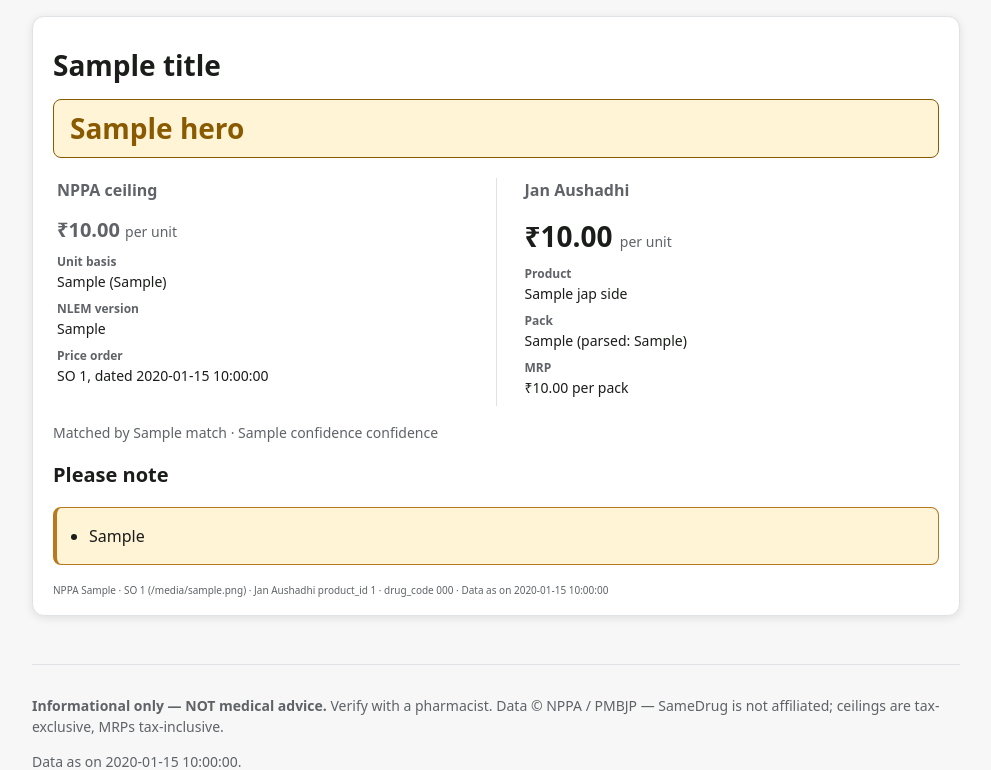
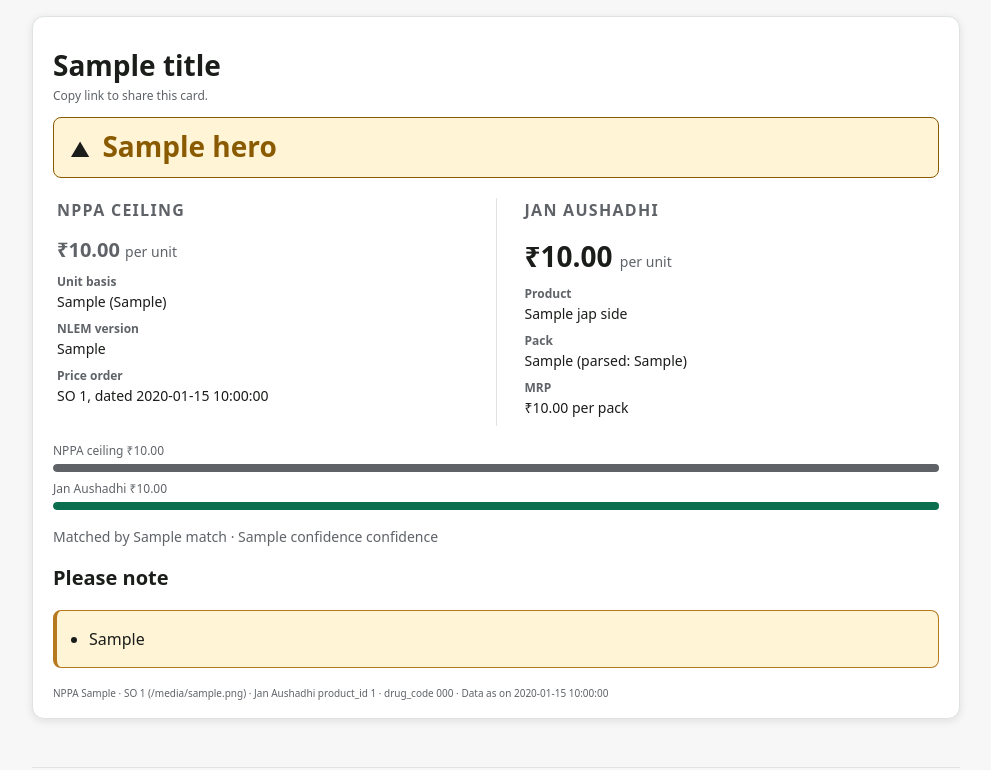
Before and after one commit to Vedant-Divate/SameDrug, a FastAPI app: template samedrug/app/templates/detail.html in a window 1280 px wide. Shown: the part 55-825 px from the top of the page, without its empty margins (144-1135 px from the left). Run offline with FastAPI, Linux system fonts and the light colour scheme; the template is opened without the code that fills it: most values are stand-ins (such as "Sample title", 1, 10 or a date in 2020); some libraries are stand-ins or nearby versions.

Commit message:
feat(ui): redesign equivalence card with comparison bars and micro-labels

```diff
--- a/samedrug/app/static/style.css
+++ b/samedrug/app/static/style.css
@@ -342,6 +342,41 @@ dd { margin: 0 0 var(--sp-2); }
 .stat-date { font-size: var(--text-14); font-weight: 600; overflow-wrap: anywhere; }
 .stat-label { font-size: var(--text-12); color: var(--muted); }
 
+/* 7. Card extras: title row, micro-labels, comparison bars */
+.title-row { display: flex; align-items: center; gap: var(--sp-3); flex-wrap: wrap; }
+.title-row h1 { margin: var(--sp-4) 0 var(--sp-1); flex: 1 1 auto; }
+.copy-link {
+  font-size: var(--text-14);
+  color: var(--accent);
+  background: transparent;
+  border: 1px solid var(--accent);
+  border-radius: var(--radius-pill);
+  padding: var(--sp-1) var(--sp-3);
+  cursor: pointer;
+  white-space: nowrap;
+}
+.copy-link:hover { background: var(--success-bg); }
+.copy-link[hidden] { display: none; }
+.share-hint { margin: 0 0 var(--sp-1); font-size: var(--text-12); color: var(--muted); }
+.savings-icon { font-size: var(--text-20); margin-right: var(--sp-2); }
+.micro-label {
+  text-transform: uppercase;
+  letter-spacing: 0.08em;
+  font-size: var(--text-12);
+}
+.bars { margin: var(--sp-4) 0; display: grid; gap: var(--sp-2); }
+.bar-row { display: grid; gap: var(--sp-1); }
+.bar-label { font-size: var(--text-12); color: var(--muted); }
+.bar-track {
+  height: var(--sp-2);
+  background: var(--line);
+  border-radius: var(--radius-pill);
+  overflow: hidden;
+}
+.bar { height: 100%; border-radius: var(--radius-pill); }
+.bar-ceiling { background: var(--muted); }
+.bar-jap { background: var(--accent); }
+
 /* Desktop: two-column NPPA/JAP layout with a center divider. */
 @media (min-width: 48rem) {
   body { max-width: 60rem; }
--- a/samedrug/app/templates/detail.html
+++ b/samedrug/app/templates/detail.html
@@ -12,12 +12,16 @@
   data-jap-per-unit="{{ jap_raw }}"
   data-savings="{{ savings_raw }}"
   data-mrp="{{ mrp_raw }}">
-  <h1>{{ title }}</h1>
-  <p class="savings-hero {% if payload.savings_pct > 0 %}savings-positive{% else %}savings-negative{% endif %}" role="status"><span class="savings-value">{{ hero }}</span></p>
+  <div class="title-row">
+    <h1>{{ title }}</h1>
+    <button type="button" class="copy-link" data-copy-link hidden>Copy link</button>
+  </div>
+  <p class="share-hint">Copy link to share this card.</p>
+  <p class="savings-hero {% if payload.savings_pct > 0 %}savings-positive{% else %}savings-negative{% endif %}" role="status"><span class="savings-icon" aria-hidden="true">{% if payload.savings_pct > 0 %}▼{% else %}▲{% endif %}</span> <span class="savings-value">{{ hero }}</span></p>
 
   <div class="price-grid">
     <section class="side nppa" aria-label="NPPA ceiling price">
-      <h2>NPPA ceiling</h2>
+      <h2 class="micro-label">NPPA ceiling</h2>
       <p class="price price-reference">{{ payload.nppa_side.ceiling_per_unit_inr|inr }} <span class="per">per unit</span></p>
       <dl>
         <dt>Unit basis</dt><dd>{{ payload.nppa_side.unit_basis }} ({{ payload.nppa_side.qualifier_raw }})</dd>
@@ -27,7 +31,7 @@
     </section>
     <div class="price-divider" aria-hidden="true"></div>
     <section class="side jap" aria-label="Jan Aushadhi price">
-      <h2>Jan Aushadhi</h2>
+      <h2 class="micro-label">Jan Aushadhi</h2>
       <p class="price price-primary">{{ payload.jap_side.per_unit_inr|inr }} <span class="per">per unit</span></p>
       <dl>
         <dt>Product</dt><dd>{{ payload.jap_side.generic_name }}</dd>
@@ -36,6 +40,18 @@
       </dl>
     </section>
   </div>
+
+  {% set maxp = [payload.nppa_side.ceiling_per_unit_inr, payload.jap_side.per_unit_inr]|max %}
+  <section class="bars" role="img" aria-label="Price comparison: NPPA ceiling {{ payload.nppa_side.ceiling_per_unit_inr|inr }} per unit versus Jan Aushadhi {{ payload.jap_side.per_unit_inr|inr }} per unit">
+    <div class="bar-row">
+      <span class="bar-label">NPPA ceiling {{ payload.nppa_side.ceiling_per_unit_inr|inr }}</span>
+      <div class="bar-track"><div class="bar bar-ceiling" style="width: {{ (payload.nppa_side.ceiling_per_unit_inr / maxp * 100)|round(1) }}%"></div></div>
+    </div>
+    <div class="bar-row">
+      <span class="bar-label">Jan Aushadhi {{ payload.jap_side.per_unit_inr|inr }}</span>
+      <div class="bar-track"><div class="bar bar-jap" style="width: {{ (payload.jap_side.per_unit_inr / maxp * 100)|round(1) }}%"></div></div>
+    </div>
+  </section>
 
   <p class="match-line">Matched by {{ payload.match_method }} match &middot; {{ payload.confidence }} confidence</p>
 
--- a/samedrug/app/templates/not_found.html
+++ b/samedrug/app/templates/not_found.html
@@ -5,7 +5,7 @@
 <p class="notice">We don’t have an equivalence card at this address. It may be a bad link, or there may be no Jan Aushadhi equivalent yet. Try searching:</p>
 <form class="search-box" action="/search" method="get">
   <label for="q">Search a molecule</label>
-  <input id="q" name="q" type="search" minlength="2" required placeholder="paracetamol" autocomplete="off">
+  <input id="q" name="q" type="search" minlength="2" required placeholder="paracetamol" autocomplete="off" data-suggest="/api/search" role="combobox" aria-expanded="false" aria-controls="search-suggest-list" aria-autocomplete="list">
   <button type="submit">Search</button>
 </form>
 {% endblock %}
--- a/samedrug/app/templates/search.html
+++ b/samedrug/app/templates/search.html
@@ -4,7 +4,7 @@
 <h1>Search</h1>
 <form class="search-box" action="/search" method="get">
   <label for="q">Search a molecule</label>
-  <input id="q" name="q" type="search" minlength="2" required value="{{ query }}" placeholder="paracetamol" autocomplete="off">
+  <input id="q" name="q" type="search" minlength="2" required value="{{ query }}" placeholder="paracetamol" autocomplete="off" data-suggest="/api/search" role="combobox" aria-expanded="false" aria-controls="search-suggest-list" aria-autocomplete="list">
   <button type="submit">Search</button>
 </form>
 
```
